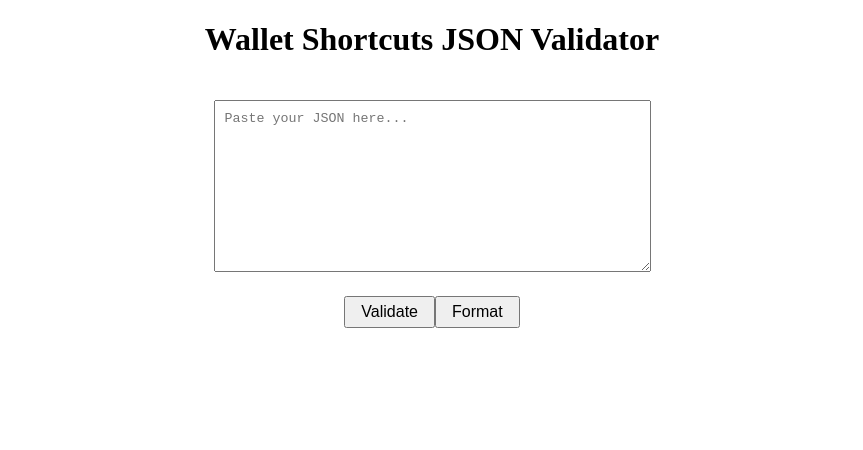
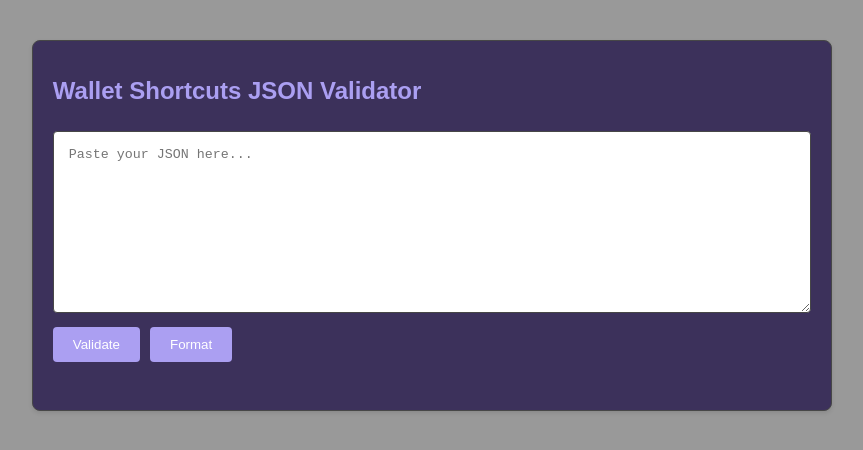
Before and after one commit to phantom/shortcuts-sandbox, a React (Create React App) app: page / in a window 1280 px wide. Shown: the top 450 px of the page, without its empty margins (208-1071 px from the left). Built offline with nearby package versions, Linux system fonts and the light colour scheme.

Commit message:
improve styling

```diff
--- a/src/App.tsx
+++ b/src/App.tsx
@@ -3,9 +3,14 @@ import "./styles.css";
 import { sanitizeJsonInput } from "./utils";
 import { ShortcutType } from "./types";
 
+type JsonType = "success" | "error" | "invalid";
+
 export default function App() {
   const [jsonInput, setJsonInput] = useState<string>("");
-  const [validationMessage, setValidationMessage] = useState<string>("");
+  const [validationMessage, setValidationMessage] = useState<{
+    type: JsonType;
+    message: string;
+  }>({ type: "invalid", message: "" });
   const sanitizedJson = sanitizeJsonInput(jsonInput);
 
   const handleValidation = useCallback(() => {
@@ -13,13 +18,22 @@ export default function App() {
       const parsedJson = JSON.parse(sanitizedJson);
       const shortcut = ShortcutType.safeParse(parsedJson);
       if (shortcut.success) {
-        setValidationMessage("Valid JSON adhering to Shortcut schema");
+        setValidationMessage({
+          type: "success",
+          message: "SUCCESS: JSON adheres to Shortcut schema",
+        });
       } else {
-        setValidationMessage(`Invalid schema: ${shortcut.error.message}`);
+        setValidationMessage({
+          type: "error",
+          message: `ERROR: ${shortcut.error.message}`,
+        });
       }
     } catch (err) {
       console.error(err);
-      setValidationMessage("Invalid JSON, please try again");
+      setValidationMessage({
+        type: "invalid",
+        message: "INVALID JSON: Please fix your JSON and try again",
+      });
     }
   }, [jsonInput]);
 
@@ -30,7 +44,10 @@ export default function App() {
       setJsonInput(formatted);
     } catch (err) {
       console.error(err);
-      setValidationMessage("Invalid JSON, cannot format");
+      setValidationMessage({
+        type: "invalid",
+        message: "INVALID JSON: Cannot format",
+      });
     }
   }, [jsonInput]);
 
@@ -51,7 +68,9 @@ export default function App() {
         <button onClick={handleFormat}>Format</button>
       </div>
       <br />
-      <div style={{ color: "purple" }}>{validationMessage}</div>
+      <div className={`validation-message ${validationMessage.type}`}>
+        {validationMessage.message}
+      </div>
     </div>
   );
 }
--- a/src/styles.css
+++ b/src/styles.css
@@ -1,17 +1,63 @@
 /* src/App.css */
 
+body {
+  background-color: #999999;
+}
+
 .App {
-  text-align: center;
+  font-family: Arial, sans-serif;
+  width: 60%;
+  margin: 40px auto;
+  border: 1px solid #474747;
+  padding: 20px;
+  border-radius: 8px;
+  box-shadow: 0 2px 4px rgba(0, 0, 0, 0.1);
+  background-color: #3C315B;
+}
+
+h1 {
+  color: #AB9FF2;
+  font-size: 24px;
 }
 
 textarea {
-  margin-top: 20px;
-  padding: 10px;
+  box-sizing: border-box;
+  width: 100%;
+  padding: 15px;
+  margin: 10px 0;
+  border: 1px solid #474747;
+  border-radius: 4px;
+  resize: vertical;
 }
 
 button {
-  margin-top: 20px;
-  padding: 5px 15px;
-  font-size: 16px;
+  background-color: #AB9FF2;
+  color: white;
+  padding: 10px 20px;
+  border: none;
+  border-radius: 4px;
   cursor: pointer;
+  margin-right: 10px;
 }
+
+button:hover {
+  background-color: #e2dffe;
+}
+
+.validation-message {
+  color: purple;
+  margin-top: 10px;
+  font-weight: bold;
+}
+
+.validation-message.success {
+  color: #21E56F;
+}
+
+.validation-message.error {
+  color: #EB3742;
+}
+
+.validation-message.invalid {
+  color: orange;
+}
```
